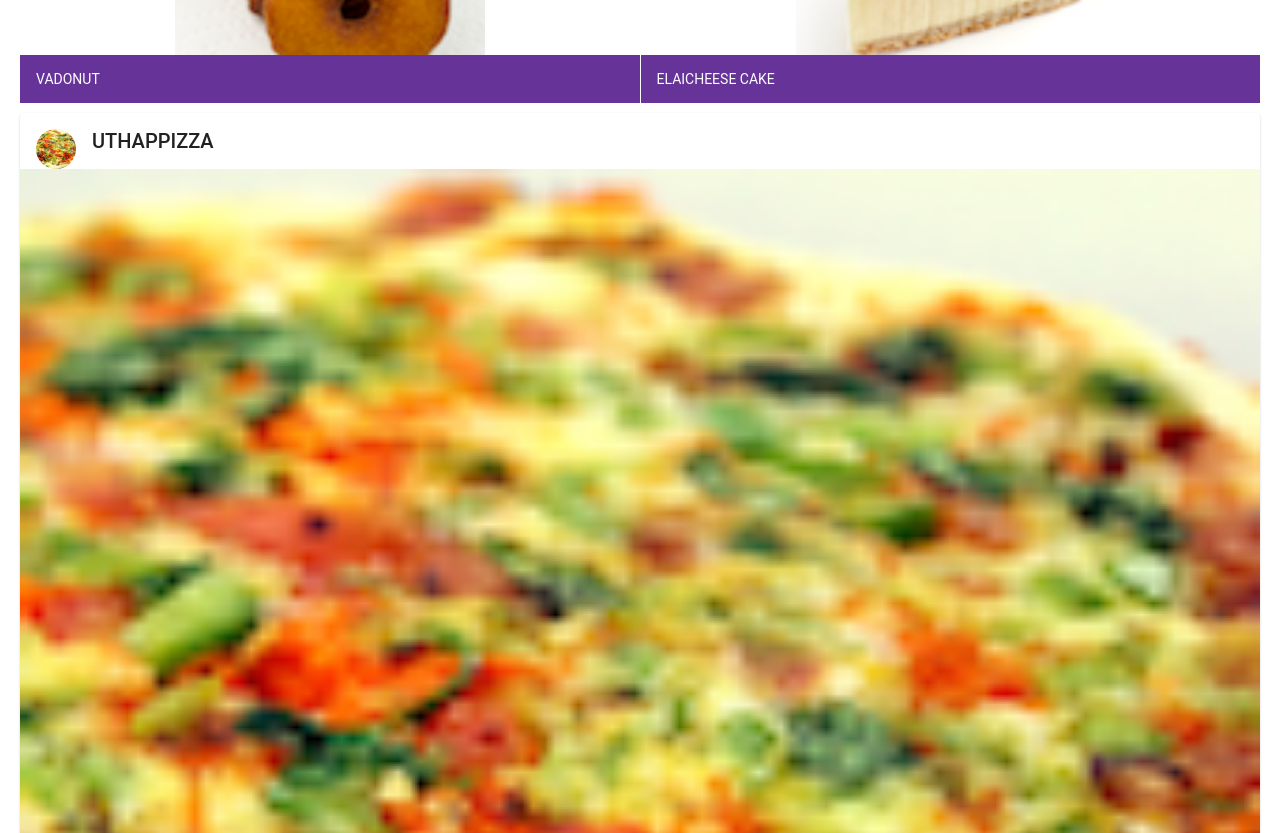
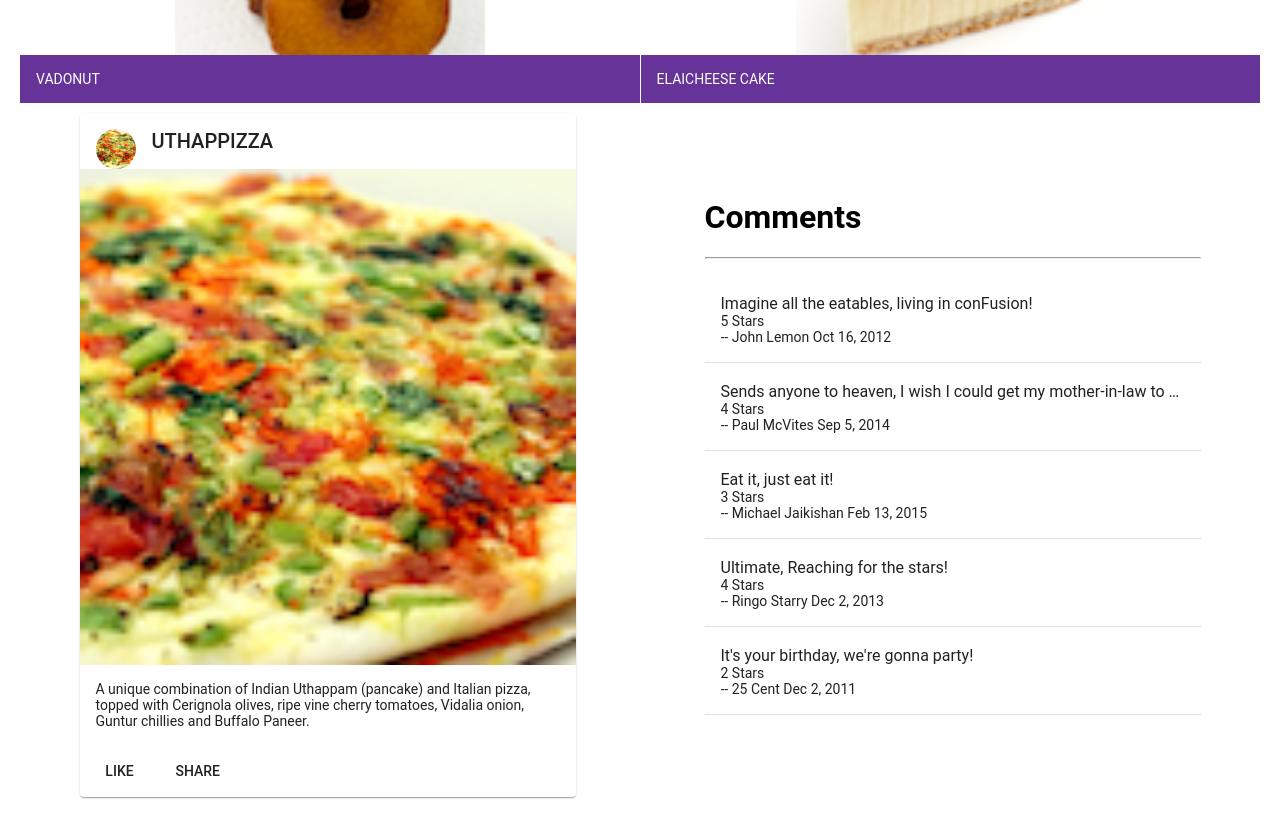
Before and after one commit to sksami3/Restaurant, an Angular app: page / in a window 1280 px wide. Shown: the part 680-1513 px from the top of the page. Built offline with nearby package versions, Linux system fonts and the light colour scheme.

Commit message:
dishdetails c added

```diff
--- a/src/app/app.module.ts
+++ b/src/app/app.module.ts
@@ -13,12 +13,14 @@
 import { MatButtonModule } from '@angular/material/button';
 
 import 'hammerjs';
+import { DishdetailComponent } from './dishdetail/dishdetail.component';
 
 
 @NgModule({
   declarations: [
     AppComponent,
-    MenuComponent
+    MenuComponent,
+    DishdetailComponent
   ],
   imports: [
     BrowserModule,
--- /dev/null
+++ b/src/app/dishdetail/dishdetail.component.html
@@ -0,0 +1,41 @@
+<div class="container" fxLayout="row" fxLayout.sm="column" fxLayout.xs="column" fxLayoutAlign.gt-md="space-around center" fxLayoutGap="10px" fxLayoutGap.xs="0">
+
+    <div fxFlex="40">
+        <div fxFlex *ngIf="dish">
+            <mat-card>
+                <mat-card-header>
+                    <img mat-card-avatar src="{{dish.image}}" alt="{{dish.name}}">
+                    <mat-card-title>{{dish.name | uppercase}}</mat-card-title>
+                    <!-- <mat-card-subtitle>Dog Breed</mat-card-subtitle> -->
+                </mat-card-header>
+                <img mat-card-image src="{{dish.image}}" alt="{{dish.image}}">
+                <mat-card-content>
+                    <p>
+                        {{dish.description}}
+                    </p>
+                </mat-card-content>
+                <mat-card-actions>
+                    <button mat-button>LIKE</button>
+                    <button mat-button>SHARE</button>
+                </mat-card-actions>
+            </mat-card>
+        </div>
+    </div>
+
+    <div fxFlex="40">
+        <h1>Comments</h1>
+        <hr>
+
+        <mat-list *ngIf="dish">
+            <mat-list-item *ngFor="let c of dish.comments">
+                <p mat-line>{{ c.comment }}</p> <br>
+                <p mat-line>{{ c.rating }} Stars</p> <br>
+                <p mat-line>-- {{ c.author }} {{c.date | date}}</p> <br>
+                <mat-divider></mat-divider>
+            </mat-list-item>
+            <br>
+        </mat-list>
+
+    </div>
+
+</div>
--- /dev/null
+++ b/src/app/dishdetail/dishdetail.component.ts
@@ -0,0 +1,60 @@
+import { Component, OnInit } from '@angular/core';
+const DISH = {
+  id: '0',
+  name: 'Uthappizza',
+  image: '/assets/images/uthappizza.png',
+  category: 'mains',
+  featured: true,
+  label: 'Hot',
+  price: '4.99',
+  // tslint:disable-next-line:max-line-length
+  description: 'A unique combination of Indian Uthappam (pancake) and Italian pizza, topped with Cerignola olives, ripe vine cherry tomatoes, Vidalia onion, Guntur chillies and Buffalo Paneer.',
+  comments: [
+       {
+           rating: 5,
+           comment: 'Imagine all the eatables, living in conFusion!',
+           author: 'John Lemon',
+           date: '2012-10-16T17:57:28.556094Z'
+       },
+       {
+           rating: 4,
+           comment: 'Sends anyone to heaven, I wish I could get my mother-in-law to eat it!',
+           author: 'Paul McVites',
+           date: '2014-09-05T17:57:28.556094Z'
+       },
+       {
+           rating: 3,
+           comment: 'Eat it, just eat it!',
+           author: 'Michael Jaikishan',
+           date: '2015-02-13T17:57:28.556094Z'
+       },
+       {
+           rating: 4,
+           comment: 'Ultimate, Reaching for the stars!',
+           author: 'Ringo Starry',
+           date: '2013-12-02T17:57:28.556094Z'
+       },
+       {
+           rating: 2,
+           comment: 'It\'s your birthday, we\'re gonna party!',
+           author: '25 Cent',
+           date: '2011-12-02T17:57:28.556094Z'
+       }
+   ]
+};
+
+@Component({
+  selector: 'app-dishdetail',
+  templateUrl: './dishdetail.component.html',
+  styleUrls: ['./dishdetail.component.scss']
+})
+export class DishdetailComponent implements OnInit {
+
+  dish = DISH;
+
+  constructor() { }
+
+  ngOnInit(): void {
+  }
+
+}
--- a/src/app/menu/menu.component.html
+++ b/src/app/menu/menu.component.html
@@ -17,24 +17,9 @@
         </mat-grid-list>
     </div>
 
-    <div fxFlex *ngIf="selectedDish">
-        <mat-card>
-            <mat-card-header>
-                <img mat-card-avatar src="{{selectedDish.image}}" alt="{{selectedDish.name}}">
-                <mat-card-title>{{selectedDish.name | uppercase}}</mat-card-title>
-                <!-- <mat-card-subtitle>Dog Breed</mat-card-subtitle> -->
-            </mat-card-header>
-            <img mat-card-image src="{{selectedDish.image}}" alt="{{selectedDish.image}}">
-            <mat-card-content>
-                <p>
-                    {{selectedDish.description}}
-                </p>
-            </mat-card-content>
-            <mat-card-actions>
-                <button mat-button>LIKE</button>
-                <button mat-button>SHARE</button>
-            </mat-card-actions>
-        </mat-card>
-    </div>
+
+    <app-dishdetail></app-dishdetail>
+
+
 
 </div>
```
Also changed, not shown: src/app/dishdetail/dishdetail.component.scss (added), 1 other file (tests, documents, lock files or other folders).
